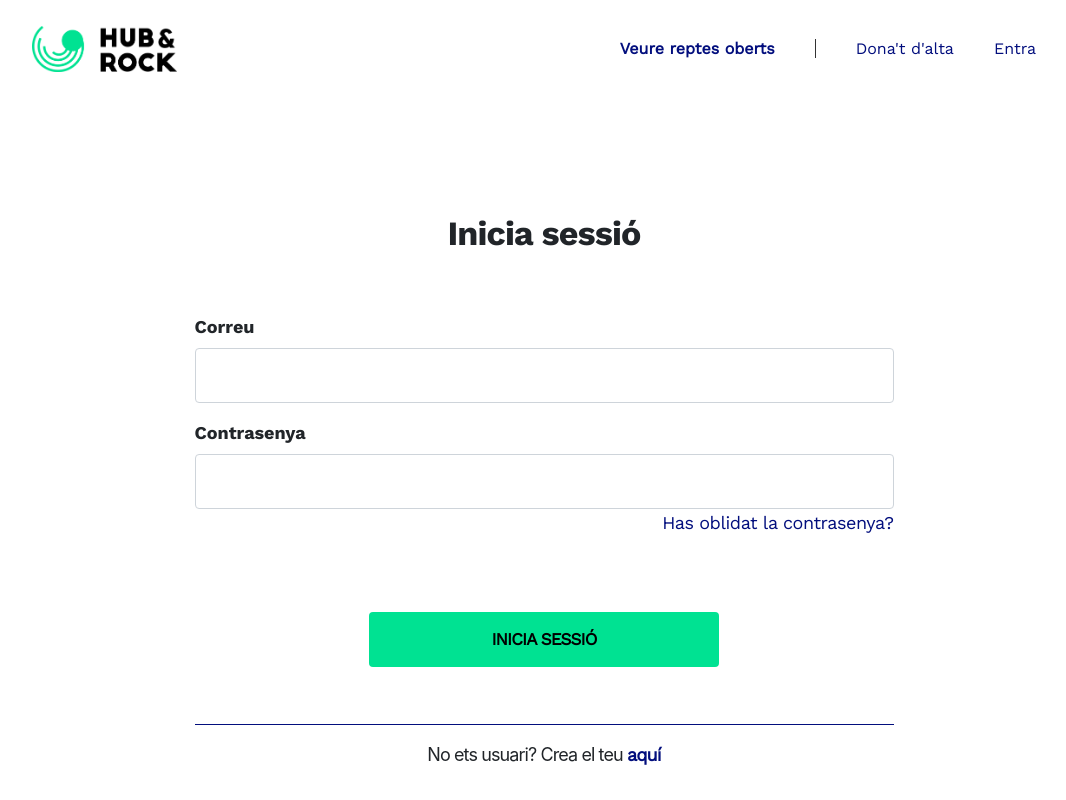
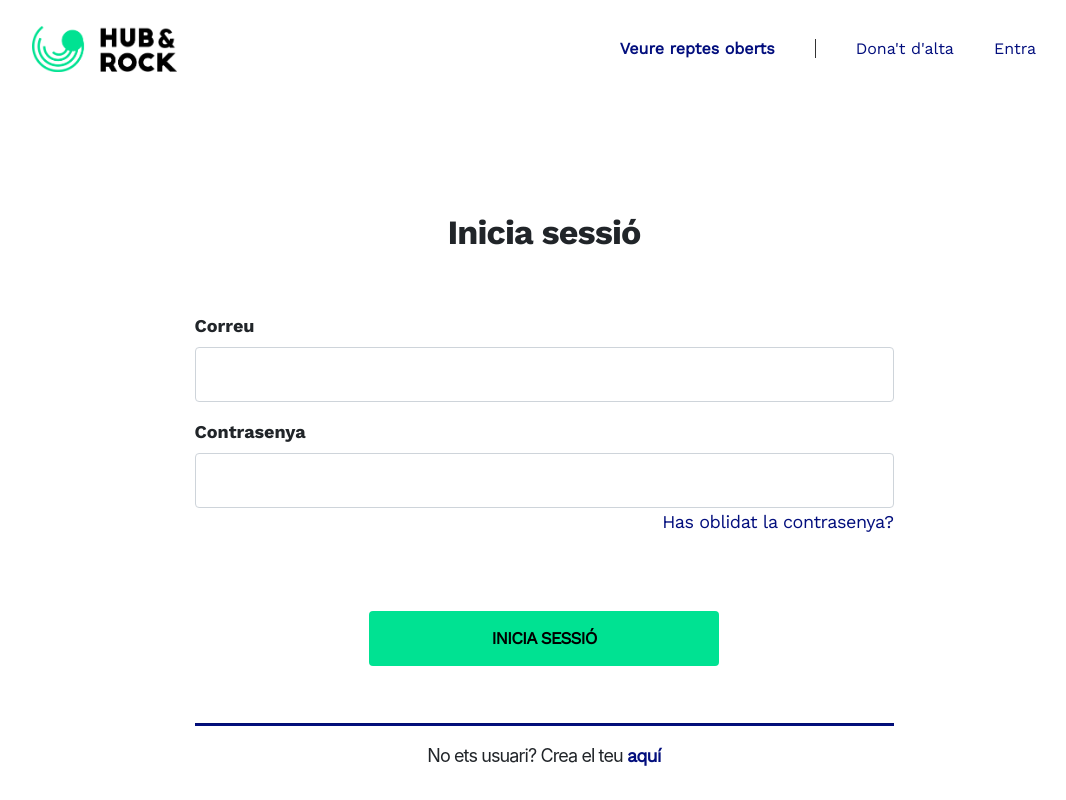
Before and after one commit to amandeeparora99/Hub-Rock, an Angular app in the folder HubnRock/: page / in a window 1280 px wide. Shown: the top 800 px of the page, without its empty margins (96-1162 px from the left). Built offline with nearby package versions, Linux system fonts and the light colour scheme.

Commit message:
Servei per comunicar amb api creat + detalls

```diff
--- a/HubnRock/src/app/authentication/login/login.component.css
+++ b/HubnRock/src/app/authentication/login/login.component.css
@@ -67,6 +67,7 @@ a:hover {
 }
 
 #login-container hr {
-    border-color: #020e7d;
+    height: 2px;
+    background-color: #020e7d;
     margin-top: 57px;
 }
--- a/HubnRock/src/app/authentication/login/login.component.ts
+++ b/HubnRock/src/app/authentication/login/login.component.ts
@@ -10,6 +10,9 @@ export class LoginComponent implements OnInit {
   constructor() { }
 
   ngOnInit(): void {
+
   }
 
+
+
 }
--- a/HubnRock/src/app/reusable/reusable.module.ts
+++ b/HubnRock/src/app/reusable/reusable.module.ts
@@ -8,7 +8,7 @@ import { HeaderComponent } from './header/header.component';
 @NgModule({
   declarations: [
     FooterComponent,
-    HeaderComponent
+    HeaderComponent,
   ],
   imports: [
     CommonModule,
```
Also changed, not shown: HubnRock/src/app/authentication/authentication-routing.module.ts (deleted, +0 -15 lines), HubnRock/src/app/reusable/httpCommunicationService/http-communication.service.ts (added, +13 -0 lines), 1 other file (tests, documents, lock files or other folders).
